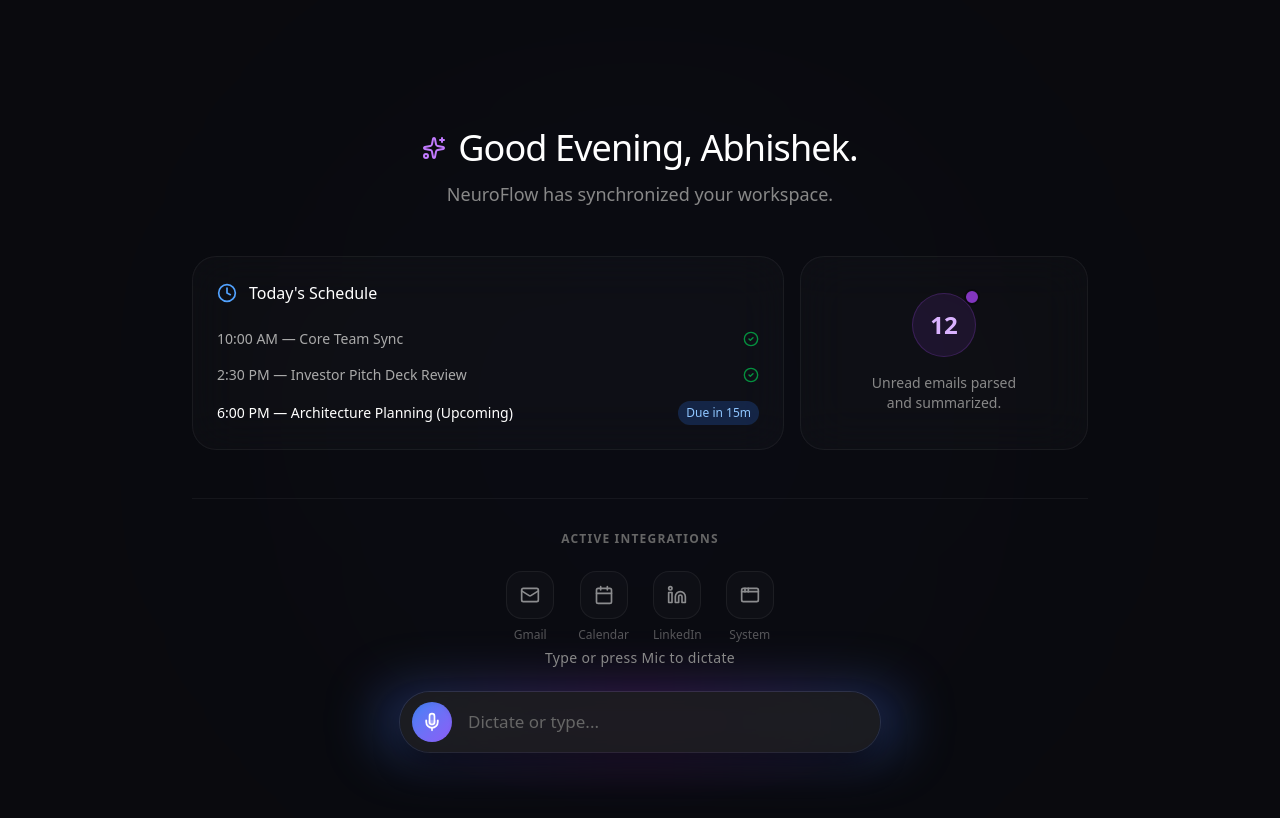
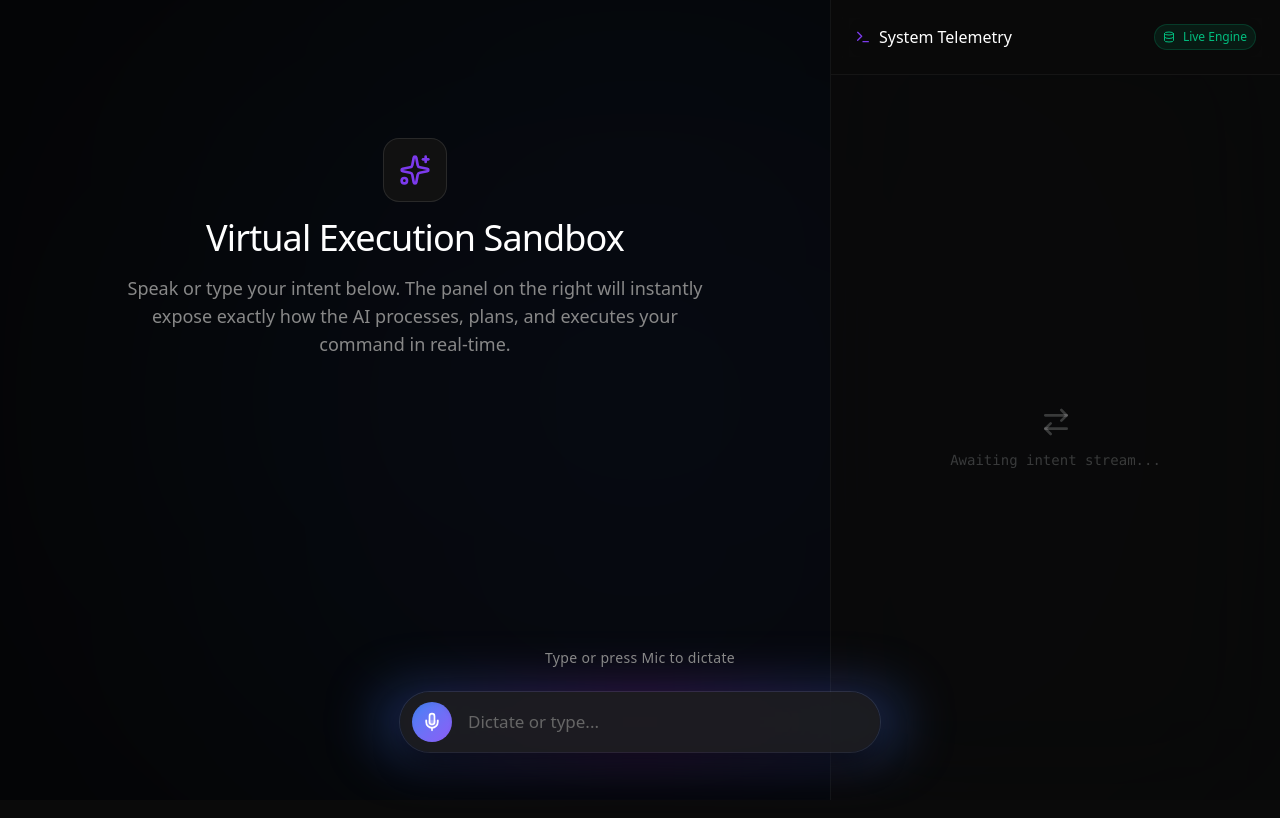
Before and after one commit to Abhishek232p/ApplyX, a Next.js app in the folder apps/web/: page /dashboard in a window 1280 px wide. Shown: the top 818 px of the page. Built offline with nearby package versions, Linux system fonts and the light colour scheme.

Commit message:
NeuroFlow AI: Virtual Sandbox Telemetry & Admin Waitlist Dashboard

```diff
--- a/apps/web/src/app/dashboard/page.tsx
+++ b/apps/web/src/app/dashboard/page.tsx
@@ -4,25 +4,27 @@ import { useState } from "react";
 import WisprInput from "@/components/AdaptiveInput";
 import WisprExecutionStream, { ExecutionAction } from "@/components/ExecutionStream";
 import { motion, AnimatePresence } from "framer-motion";
-import { Calendar, Mail, Linkedin, AppWindow, Clock, Sparkles, CheckCircle2 } from "lucide-react";
+import { Sparkles, Terminal, Database, ShieldCheck, ArrowRightLeft } from "lucide-react";
 
 interface OutputMessage {
   id: string;
   role: "user" | "neuroflow";
   content: string;
+  telemetry?: any;
 }
 
-export default function Home() {
+export default function VirtualSandbox() {
   const [status, setStatus] = useState<"idle" | "processing" | "complete">("idle");
   const [actions, setActions] = useState<ExecutionAction[]>([]);
   const [outputs, setOutputs] = useState<OutputMessage[]>([]);
+  const [activeTelemetry, setActiveTelemetry] = useState<any>(null);
 
   const handleInputSubmit = async (input: string) => {
     setStatus("processing");
 
-    // Optimistically add user message to feed
     const messageId = Date.now().toString();
     setOutputs(prev => [...prev, { id: `user-${messageId}`, role: "user", content: input }]);
+    setActiveTelemetry({ status: "Connecting to Edge Node...", payload: null });
 
     const newActions: ExecutionAction[] = [
       { id: "1", title: "Parsing intent...", status: "processing" }
@@ -33,7 +35,7 @@ export default function Home() {
       const res = await fetch("/api/runNeuroFlow", {
         method: "POST",
         headers: { "Content-Type": "application/json" },
-        body: JSON.stringify({ input, context: { page: "web_dashboard" } })
+        body: JSON.stringify({ input, context: { page: "virtual_sandbox" } })
       });
       const data = await res.json();
 
@@ -42,182 +44,147 @@ export default function Home() {
         newActions[0].title = `Intent: ${data.intent.action}`;
         setActions([...newActions]);
 
+        // Expose Real-Time Telemetry
+        setActiveTelemetry({
+           status: "Intent Parsed & Executed",
+           payload: data.intent
+        });
+
         const streamAction = data.data?.actions?.find((a: any) => a.type === "stream");
-
-        if (streamAction && streamAction.message) {
+        const msgContent = streamAction?.message || `System Action Executed: ${data.intent.action}\nTarget: ${data.intent.target || 'Background Webhook'}`;
 
         // JARVIS VOICE SYNTHESIS
         if ('speechSynthesis' in window) {
             window.speechSynthesis.cancel();
-                const utterance = new SpeechSynthesisUtterance(streamAction.message);
-                const voices = window.speechSynthesis.getVoices();
-                const preferredVoice = voices.find(v => v.name.includes("Google UK English Male") || v.name.includes("Samantha") || v.name.includes("Daniel") || v.name.includes("Google US English")) || voices[0];
-                if (preferredVoice) utterance.voice = preferredVoice;
+            const utterance = new SpeechSynthesisUtterance(msgContent);
             utterance.rate = 1.05;
             utterance.pitch = 0.95;
             window.speechSynthesis.speak(utterance);
         }
 
-            // Typing effect for the answer
         setTimeout(() => {
-                setOutputs(prev => [...prev, { id: `ai-${messageId}`, role: "neuroflow", content: streamAction.message }]);
+            setOutputs(prev => [...prev, { id: `ai-${messageId}`, role: "neuroflow", content: msgContent, telemetry: data.intent }]);
             setStatus("complete");
             setTimeout(() => setStatus("idle"), 2000);
         }, 800);
       } else {
-            // Abstract execution completed
-            setTimeout(() => {
-                setOutputs(prev => [...prev, { id: `ai-${messageId}`, role: "neuroflow", content: `System Action Executed: ${data.intent.action}\nTarget: ${data.intent.target || 'Background'}` }]);
-                setStatus("complete");
-                setTimeout(() => setStatus("idle"), 2000);
-            }, 800);
-        }
-      } else {
         newActions[0].status = "error";
         newActions[0].title = `Failed: ${data.error}`;
+        setActiveTelemetry({ status: "Execution Failed", payload: { error: data.error } });
         setStatus("idle");
         setActions([...newActions]);
       }
     } catch (err: any) {
       newActions[0].status = "error";
       newActions[0].title = "Network Error";
+      setActiveTelemetry({ status: "Network Disconnect", payload: { error: err.message } });
       setStatus("idle");
       setActions([...newActions]);
     }
   };
 
   return (
-    <main className="min-h-screen bg-[#0A0A0E] text-[#E2E2E2] flex flex-col relative overflow-hidden font-sans selection:bg-purple-500/30">
-      {/* Dynamic Ambient Glow based on interaction state */}
-      <div
-        className={`absolute top-1/2 left-1/2 -translate-x-1/2 -translate-y-1/2 w-[800px] h-[800px] rounded-full blur-[160px] pointer-events-none transition-all duration-1000
-        ${status === "processing" ? "bg-purple-600/10" : "bg-blue-600/5 opacity-40"}`}
-      />
+    <main className="min-h-screen bg-[#050505] text-[#E2E2E2] flex flex-col lg:flex-row relative overflow-hidden font-sans selection:bg-[#7C3AED]/30">
 
-      <div className="z-10 flex-grow flex flex-col items-center w-full pt-20 pb-48 px-6 overflow-y-auto">
+      {/* Dynamic Ambient Background */}
+      <div className={`absolute top-1/2 left-1/2 -translate-x-1/2 -translate-y-1/2 w-[1000px] h-[1000px] rounded-full blur-[200px] pointer-events-none transition-all duration-1000 ${status === "processing" ? "bg-[#7C3AED]/20" : "bg-blue-900/10"}`} />
 
-        <AnimatePresence mode="wait">
+      {/* Main Conversation Feed */}
+      <div className="flex-1 h-screen flex flex-col relative z-10 p-6 lg:p-12 overflow-y-auto pb-48">
+         <div className="w-full max-w-3xl mx-auto flex flex-col gap-6">
+
             {outputs.length === 0 ? (
-            <motion.div
-              key="command-center"
-              initial={{ opacity: 0, y: 10 }}
-              animate={{ opacity: 1, y: 0 }}
-              exit={{ opacity: 0, y: -20, filter: "blur(10px)" }}
-              transition={{ duration: 0.5 }}
-              className="w-full max-w-4xl flex flex-col items-center mt-12 space-y-12"
-            >
-              {/* Greeting & Quick Stats */}
-              <div className="text-center space-y-3">
-                 <h1 className="text-4xl font-light tracking-tight text-white flex items-center justify-center gap-3">
-                    <Sparkles className="w-6 h-6 text-purple-400" />
-                    Good Evening, Abhishek.
-                 </h1>
-                 <p className="text-[#888] text-lg font-light">NeuroFlow has synchronized your workspace.</p>
+               <motion.div initial={{ opacity: 0, y: 20 }} animate={{ opacity: 1, y: 0 }} className="flex flex-col items-center justify-center h-[50vh] text-center space-y-4">
+                  <div className="w-16 h-16 rounded-2xl bg-[#111] border border-white/10 flex items-center justify-center mb-4">
+                     <Sparkles className="w-8 h-8 text-[#7C3AED]" />
                   </div>
-
-              {/* Startup Context Dashboard Bento Grid */}
-              <div className="grid grid-cols-1 md:grid-cols-3 gap-4 w-full">
-                 <div className="col-span-1 md:col-span-2 bg-white/[0.02] border border-white/[0.05] rounded-3xl p-6 backdrop-blur-xl flex flex-col justify-between hover:bg-white/[0.04] transition-colors">
-                    <div className="flex items-center gap-3 mb-6">
-                       <Clock className="w-5 h-5 text-blue-400" />
-                       <h3 className="text-white font-medium">Today's Schedule</h3>
-                    </div>
-                    <div className="space-y-4">
-                       <div className="flex justify-between items-center text-sm">
-                          <span className="text-[#AAA]">10:00 AM — Core Team Sync</span>
-                          <CheckCircle2 className="w-4 h-4 text-green-500/70" />
-                       </div>
-                       <div className="flex justify-between items-center text-sm">
-                          <span className="text-[#AAA]">2:30 PM — Investor Pitch Deck Review</span>
-                          <CheckCircle2 className="w-4 h-4 text-green-500/70" />
-                       </div>
-                       <div className="flex justify-between items-center text-sm">
-                          <span className="text-white font-medium">6:00 PM — Architecture Planning (Upcoming)</span>
-                          <span className="px-2 py-1 bg-blue-500/20 text-blue-300 rounded-full text-xs">Due in 15m</span>
-                       </div>
-                    </div>
-                 </div>
-
-                 <div className="bg-white/[0.02] border border-white/[0.05] rounded-3xl p-6 backdrop-blur-xl flex flex-col items-center justify-center hover:bg-white/[0.04] transition-colors group">
-                    <div className="relative">
-                        <div className="w-16 h-16 rounded-full bg-purple-500/10 flex items-center justify-center border border-purple-500/20 group-hover:scale-110 transition-transform">
-                            <span className="text-2xl font-semibold text-purple-300">12</span>
-                        </div>
-                        <div className="absolute -top-1 -right-1 w-4 h-4 bg-purple-500 rounded-full border-2 border-[#0A0A0E] animate-pulse" />
-                    </div>
-                    <p className="text-[#888] text-sm mt-4 text-center">Unread emails parsed<br/>and summarized.</p>
-                 </div>
-              </div>
-
-              {/* Integrations Dock */}
-              <div className="w-full pt-8 border-t border-white/[0.05]">
-                 <p className="text-xs text-[#666] uppercase tracking-widest text-center mb-6 font-semibold">Active Integrations</p>
-                 <div className="flex items-center justify-center gap-6">
-                    <div className="flex flex-col items-center gap-2 opacity-60 hover:opacity-100 transition-opacity cursor-pointer">
-                       <div className="w-12 h-12 rounded-2xl bg-white/[0.03] border border-white/[0.1] flex items-center justify-center">
-                          <Mail className="w-5 h-5" />
-                       </div>
-                       <span className="text-xs text-[#888]">Gmail</span>
-                    </div>
-                    <div className="flex flex-col items-center gap-2 opacity-60 hover:opacity-100 transition-opacity cursor-pointer">
-                       <div className="w-12 h-12 rounded-2xl bg-white/[0.03] border border-white/[0.1] flex items-center justify-center">
-                          <Calendar className="w-5 h-5" />
-                       </div>
-                       <span className="text-xs text-[#888]">Calendar</span>
-                    </div>
-                    <div className="flex flex-col items-center gap-2 opacity-60 hover:opacity-100 transition-opacity cursor-pointer">
-                       <div className="w-12 h-12 rounded-2xl bg-white/[0.03] border border-white/[0.1] flex items-center justify-center">
-                          <Linkedin className="w-5 h-5" />
-                       </div>
-                       <span className="text-xs text-[#888]">LinkedIn</span>
-                    </div>
-                    <div className="flex flex-col items-center gap-2 opacity-60 hover:opacity-100 transition-opacity cursor-pointer">
-                       <div className="w-12 h-12 rounded-2xl bg-white/[0.03] border border-white/[0.1] flex items-center justify-center">
-                          <AppWindow className="w-5 h-5" />
-                       </div>
-                       <span className="text-xs text-[#888]">System</span>
-                    </div>
-                 </div>
-              </div>
-
+                  <h1 className="text-3xl md:text-4xl font-light text-white tracking-tight">Virtual Execution Sandbox</h1>
+                  <p className="text-[#888] text-lg max-w-xl font-light">
+                     Speak or type your intent below. The panel on the right will instantly expose exactly how the AI processes, plans, and executes your command in real-time.
+                  </p>
                </motion.div>
             ) : (
-            <motion.div
-              key="output-feed"
-              initial={{ opacity: 0 }}
-              animate={{ opacity: 1 }}
-              className="w-full max-w-3xl flex flex-col space-y-6 mt-8"
-            >
+               <AnimatePresence>
                  {outputs.map((msg, idx) => (
                     <motion.div
                       key={msg.id}
-                    initial={{ opacity: 0, y: 10, scale: 0.98 }}
-                    animate={{ opacity: 1, y: 0, scale: 1 }}
-                    transition={{ duration: 0.4, delay: idx === outputs.length - 1 ? 0.1 : 0 }}
-                    className={`w-full p-6 rounded-3xl ${msg.role === 'user' ? 'bg-transparent text-right' : 'bg-white/[0.03] border border-white/[0.05] backdrop-blur-xl text-left shadow-2xl shadow-black/50'}`}
+                      initial={{ opacity: 0, scale: 0.98, y: 10 }}
+                      animate={{ opacity: 1, scale: 1, y: 0 }}
+                      className={`w-full p-6 rounded-3xl ${msg.role === 'user' ? 'bg-transparent text-right self-end' : 'bg-[#111] border border-white/5 backdrop-blur-xl text-left self-start shadow-2xl'}`}
                     >
-                     <p className={`text-lg font-light leading-relaxed whitespace-pre-wrap ${msg.role === 'user' ? 'text-[#AAA] italic' : 'text-[#E2E2E2]'}`}>
+                       <p className={`text-lg leading-relaxed whitespace-pre-wrap ${msg.role === 'user' ? 'text-[#AAA] font-light' : 'text-white'}`}>
                           {msg.content}
                        </p>
                     </motion.div>
                  ))}
+               </AnimatePresence>
+            )}
 
             {status === "processing" && (
-                  <motion.div
-                     initial={{ opacity: 0, y: 10 }}
-                     animate={{ opacity: 1, y: 0 }}
-                     className="w-full p-6 rounded-3xl bg-transparent flex items-center gap-3"
-                  >
-                     <div className="w-2 h-2 rounded-full bg-purple-500 animate-bounce" style={{ animationDelay: '0ms' }} />
-                     <div className="w-2 h-2 rounded-full bg-purple-500 animate-bounce" style={{ animationDelay: '150ms' }} />
-                     <div className="w-2 h-2 rounded-full bg-purple-500 animate-bounce" style={{ animationDelay: '300ms' }} />
+                <motion.div initial={{ opacity: 0 }} animate={{ opacity: 1 }} className="flex gap-2 items-center p-6">
+                   <div className="w-2 h-2 rounded-full bg-[#7C3AED] animate-bounce" style={{ animationDelay: '0ms' }} />
+                   <div className="w-2 h-2 rounded-full bg-[#7C3AED] animate-bounce" style={{ animationDelay: '150ms' }} />
+                   <div className="w-2 h-2 rounded-full bg-[#7C3AED] animate-bounce" style={{ animationDelay: '300ms' }} />
                 </motion.div>
             )}
+
+         </div>
+      </div>
+
+      {/* System Telemetry Glass Box (Right Side) */}
+      <div className="hidden lg:flex w-[450px] h-screen bg-[#0A0A0A]/80 border-l border-white/5 backdrop-blur-3xl flex-col z-20 overflow-y-auto">
+         <div className="p-6 border-b border-white/5 flex items-center justify-between sticky top-0 bg-[#0A0A0A]/90 backdrop-blur-md">
+            <h3 className="text-white font-medium flex items-center gap-2">
+               <Terminal size={16} className="text-[#7C3AED]" /> System Telemetry
+            </h3>
+            <span className="flex items-center gap-2 text-xs text-emerald-500 bg-emerald-500/10 px-2 py-1 rounded-full border border-emerald-500/20">
+               <Database size={12} /> Live Engine
+            </span>
+         </div>
+
+         <div className="p-6 flex-1 flex flex-col gap-6 font-mono text-sm">
+            {!activeTelemetry ? (
+               <div className="flex flex-col items-center justify-center h-full text-white/20 text-center gap-3">
+                  <ArrowRightLeft size={32} />
+                  <p>Awaiting intent stream...</p>
+               </div>
+            ) : (
+               <motion.div initial={{ opacity: 0, x: 20 }} animate={{ opacity: 1, x: 0 }} className="space-y-6">
+
+                  <div className="space-y-2">
+                     <p className="text-xs uppercase tracking-widest text-[#7C3AED] font-bold">Network Status</p>
+                     <div className="bg-[#111] border border-white/5 rounded-xl p-3 text-white/80">
+                        {activeTelemetry.status}
+                     </div>
+                  </div>
+
+                  {activeTelemetry.payload && (
+                     <div className="space-y-2">
+                        <p className="text-xs uppercase tracking-widest text-[#7C3AED] font-bold">Cognitive Architecture (JSON)</p>
+                        <div className="bg-[#111] border border-white/10 rounded-xl p-4 overflow-x-auto">
+                           <pre className="text-emerald-400 text-xs leading-relaxed">
+                              {JSON.stringify(activeTelemetry.payload, null, 2)}
+                           </pre>
+                        </div>
+                     </div>
+                  )}
+
+                  {activeTelemetry.payload?.tasks?.length > 0 && (
+                     <div className="space-y-2">
+                        <p className="text-xs uppercase tracking-widest text-[#7C3AED] font-bold">Physical Execution (n8n)</p>
+                        <div className="bg-[#7C3AED]/10 border border-[#7C3AED]/30 rounded-xl p-4 text-[#E2E2E2] flex items-start gap-3">
+                           <ShieldCheck className="w-5 h-5 text-[#7C3AED] flex-shrink-0 mt-0.5" />
+                           <p className="text-sm">Webhook fired. {activeTelemetry.payload.tasks.length} sub-tasks dispatched into external applications.</p>
+                        </div>
+                     </div>
+                  )}
+
                </motion.div>
             )}
-        </AnimatePresence>
+         </div>
       </div>
 
+      {/* Persistent Elements */}
       <WisprInput onSubmit={handleInputSubmit} status={status} />
       <WisprExecutionStream actions={actions} />
     </main>
```
Also changed, not shown: apps/web/src/app/admin/page.tsx (added, +96 -0 lines), apps/web/src/app/page.tsx (+8 -8 lines). Lines whose indentation alone changed are shown as unchanged.
